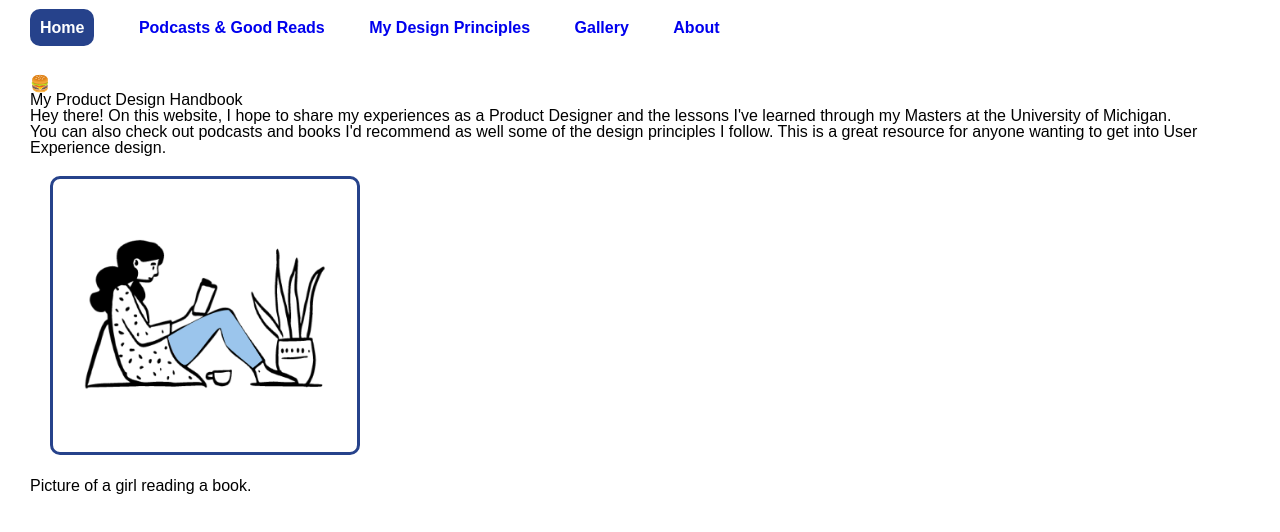
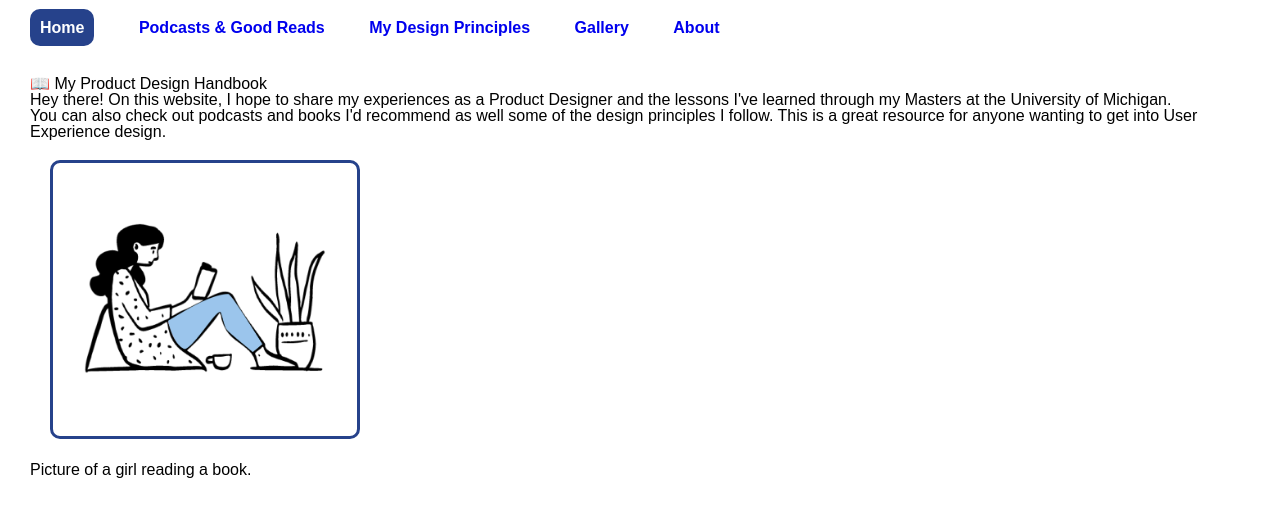
Before and after one commit to cynthiaaugustine/portfolio-content, a plain HTML site: page index.html in a window 1280 px wide. Drawn offline with Linux system fonts and the light colour scheme.

Commit message:
Update index.html

```diff
--- a/index.html
+++ b/index.html
@@ -21,7 +21,7 @@
         </nav>
     </header>
     <main id ="main">
-        <h1><p>🍔</p>My Product Design Handbook</h1>
+        <h1> 📖 My Product Design Handbook</h1>
         <p>Hey there! On this website, I hope to share my experiences as a Product Designer and the lessons I've learned through my Masters at the University of Michigan.</p>
         <p>You can also check out podcasts and books I'd recommend as well some of the design principles I follow. This is a great resource for anyone wanting to get into User Experience design.</p>
         <figure>
```
